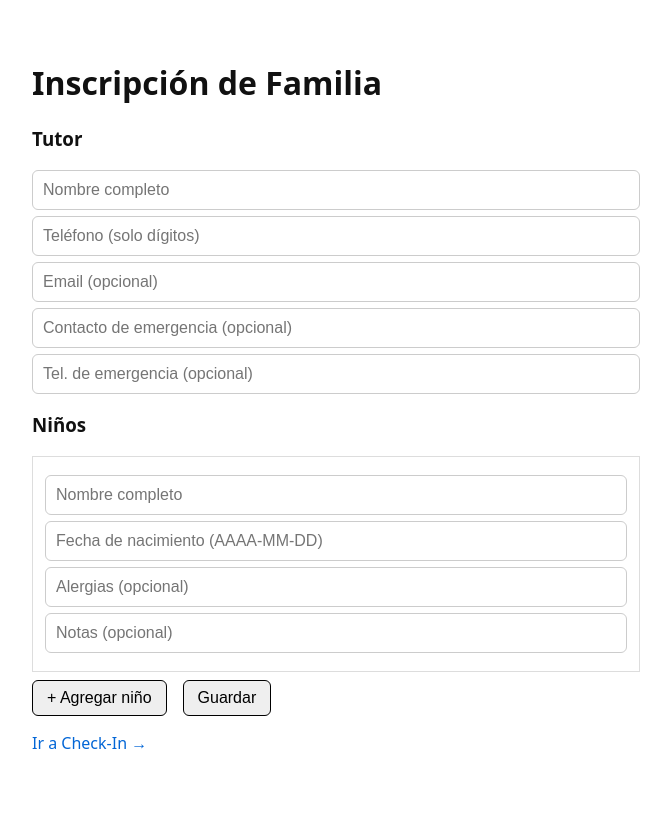
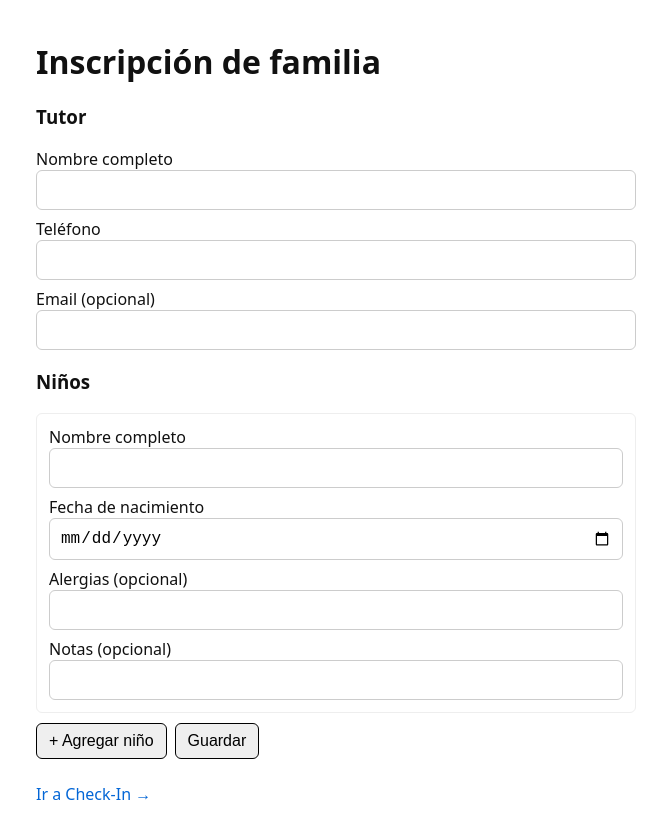
Before and after one commit to firezonekidszone/kids-checkin, a Next.js app: page /kiosk/signup in a window 1280 px wide. Shown: the top 838 px of the page, without its empty margins (304-975 px from the left). Before the commit the page ends 800 px from the top, so only its background shows below. Built offline with nearby package versions, Linux system fonts and the light colour scheme.

Commit message:
Update page.tsx

```diff
--- a/app/kiosk/signup/page.tsx
+++ b/app/kiosk/signup/page.tsx
@@ -1,118 +1,135 @@
 'use client';
 
-import { useState } from 'react';
+import React, { useState } from 'react';
 
-type Child = { full_name: string; dob: string; allergies?: string; notes?: string };
+type NewChild = { full_name: string; dob: string; allergies?: string; notes?: string };
 
-export default function SignupPage() {
-  const [guardian, setGuardian] = useState({
-    full_name: '',
-    phone: '',
-    email: '',
-    emergency_name: '',
-    emergency_phone: '',
-  });
-  const [children, setChildren] = useState<Child[]>([
-    { full_name: '', dob: '', allergies: '', notes: '' },
-  ]);
-  const [saving, setSaving] = useState(false);
+export default function Page() {
+  const [guardianName, setGuardianName] = useState('');
+  const [phone, setPhone] = useState('');
+  const [email, setEmail] = useState('');
+  const [children, setChildren] = useState<NewChild[]>([{ full_name: '', dob: '' }]);
+  const [loading, setLoading] = useState(false);
   const [msg, setMsg] = useState<string | null>(null);
 
-  const addChild = () => setChildren([...children, { full_name: '', dob: '' } as Child]);
+  function addChild() {
+    setChildren((prev) => [...prev, { full_name: '', dob: '' }]);
+  }
 
-  const onSubmit = async (e: React.FormEvent) => {
+  async function onSubmit(e: React.FormEvent) {
     e.preventDefault();
-    setSaving(true);
     setMsg(null);
+    setLoading(true);
     try {
       const res = await fetch('/api/kiosk/signup', {
         method: 'POST',
         headers: { 'Content-Type': 'application/json' },
-        body: JSON.stringify({ guardian, children }),
+        body: JSON.stringify({
+          guardian: { full_name: guardianName, phone, email },
+          children,
+        }),
       });
-      const js = await res.json();
-      if (!js.ok) throw new Error(js.error || 'Error');
-      setMsg('¡Guardado con éxito!');
+      const data = await res.json();
+      if (!res.ok || !data?.ok) throw new Error(data?.error || 'No se pudo registrar.');
+      setMsg('¡Familia registrada! Ya pueden hacer check-in.');
     } catch (err: any) {
-      setMsg(err.message || 'Error');
+      setMsg(err.message || 'Error al registrar.');
     } finally {
-      setSaving(false);
+      setLoading(false);
     }
-  };
+  }
 
   return (
-    <div style={{ maxWidth: 640, margin: '24px auto', padding: 16 }}>
-      <h1>Inscripción de Familia</h1>
+    <div style={{ maxWidth: 600, margin: '40px auto', fontFamily: 'system-ui, Arial' }}>
+      <h1>Inscripción de familia</h1>
 
       <form onSubmit={onSubmit}>
         <h3>Tutor</h3>
-        <input placeholder="Nombre completo"
-               value={guardian.full_name}
-               onChange={e => setGuardian({ ...guardian, full_name: e.target.value })}
+        <label>Nombre completo</label>
+        <input
+          style={{ display: 'block', width: '100%', marginBottom: 8, padding: 10, border: '1px solid #ccc', borderRadius: 6 }}
+          value={guardianName}
+          onChange={(e) => setGuardianName(e.target.value)}
         />
-        <input placeholder="Teléfono (solo dígitos)"
-               value={guardian.phone}
-               onChange={e => setGuardian({ ...guardian, phone: e.target.value })}
+
+        <label>Teléfono</label>
+        <input
+          type="tel"
+          inputMode="numeric"
+          pattern="[0-9]*"
+          style={{ display: 'block', width: '100%', marginBottom: 8, padding: 10, border: '1px solid #ccc', borderRadius: 6 }}
+          value={phone}
+          onChange={(e) => setPhone(e.target.value)}
         />
-        <input placeholder="Email (opcional)"
-               value={guardian.email}
-               onChange={e => setGuardian({ ...guardian, email: e.target.value })}
-        />
-        <input placeholder="Contacto de emergencia (opcional)"
-               value={guardian.emergency_name}
-               onChange={e => setGuardian({ ...guardian, emergency_name: e.target.value })}
-        />
-        <input placeholder="Tel. de emergencia (opcional)"
-               value={guardian.emergency_phone}
-               onChange={e => setGuardian({ ...guardian, emergency_phone: e.target.value })}
+
+        <label>Email (opcional)</label>
+        <input
+          type="email"
+          style={{ display: 'block', width: '100%', marginBottom: 16, padding: 10, border: '1px solid #ccc', borderRadius: 6 }}
+          value={email}
+          onChange={(e) => setEmail(e.target.value)}
         />
 
         <h3>Niños</h3>
         {children.map((c, i) => (
-          <div key={i} style={{ border: '1px solid #ddd', padding: 12, marginBottom: 8 }}>
-            <input placeholder="Nombre completo"
+          <div key={i} style={{ padding: 12, border: '1px solid #eee', borderRadius: 6, marginBottom: 10 }}>
+            <label>Nombre completo</label>
+            <input
+              style={{ display: 'block', width: '100%', marginBottom: 8, padding: 10, border: '1px solid #ccc', borderRadius: 6 }}
               value={c.full_name}
-                   onChange={e => {
-                     const n = [...children]; n[i].full_name = e.target.value; setChildren(n);
+              onChange={(e) => {
+                const copy = [...children];
+                copy[i].full_name = e.target.value;
+                setChildren(copy);
               }}
             />
-            <input placeholder="Fecha de nacimiento (AAAA-MM-DD)"
+            <label>Fecha de nacimiento</label>
+            <input
+              type="date"
+              style={{ display: 'block', width: '100%', marginBottom: 8, padding: 10, border: '1px solid #ccc', borderRadius: 6 }}
               value={c.dob}
-                   onChange={e => {
-                     const n = [...children]; n[i].dob = e.target.value; setChildren(n);
+              onChange={(e) => {
+                const copy = [...children];
+                copy[i].dob = e.target.value;
+                setChildren(copy);
               }}
             />
-            <input placeholder="Alergias (opcional)"
+            <label>Alergias (opcional)</label>
+            <input
+              style={{ display: 'block', width: '100%', marginBottom: 8, padding: 10, border: '1px solid #ccc', borderRadius: 6 }}
               value={c.allergies || ''}
-                   onChange={e => {
-                     const n = [...children]; n[i].allergies = e.target.value; setChildren(n);
+              onChange={(e) => {
+                const copy = [...children];
+                copy[i].allergies = e.target.value;
+                setChildren(copy);
               }}
             />
-            <input placeholder="Notas (opcional)"
+            <label>Notas (opcional)</label>
+            <input
+              style={{ display: 'block', width: '100%', padding: 10, border: '1px solid #ccc', borderRadius: 6 }}
               value={c.notes || ''}
-                   onChange={e => {
-                     const n = [...children]; n[i].notes = e.target.value; setChildren(n);
+              onChange={(e) => {
+                const copy = [...children];
+                copy[i].notes = e.target.value;
+                setChildren(copy);
               }}
             />
           </div>
         ))}
 
-        <button type="button" onClick={addChild}>+ Agregar niño</button>
-        <button type="submit" disabled={saving} style={{ marginLeft: 8 }}>
-          {saving ? 'Guardando...' : 'Guardar'}
+        <button type="button" onClick={addChild} style={{ padding: '8px 12px', border: '1px solid #000', borderRadius: 6, marginRight: 8 }}>
+          + Agregar niño
+        </button>
+        <button type="submit" disabled={loading} style={{ padding: '8px 12px', border: '1px solid #000', borderRadius: 6 }}>
+          {loading ? 'Guardando…' : 'Guardar'}
         </button>
       </form>
 
-      {msg && <p style={{ marginTop: 12 }}>{msg}</p>}
+      {msg && <div style={{ marginTop: 12, padding: 10, border: '1px solid #ddd', borderRadius: 6 }}>{msg}</div>}
 
-      <div style={{ marginTop: 16 }}>
+      <div style={{ marginTop: 24 }}>
         <a href="/kiosk/checkin">Ir a Check-In →</a>
       </div>
-
-      <style jsx>{`
-        input { display:block; width:100%; padding:10px; margin:6px 0; border:1px solid #ccc; border-radius:6px; }
-        button { padding:8px 14px; border:1px solid #000; border-radius:6px; margin-right:8px; }
-      `}</style>
     </div>
   );
 }
```
Lines whose indentation alone changed are shown as unchanged.
